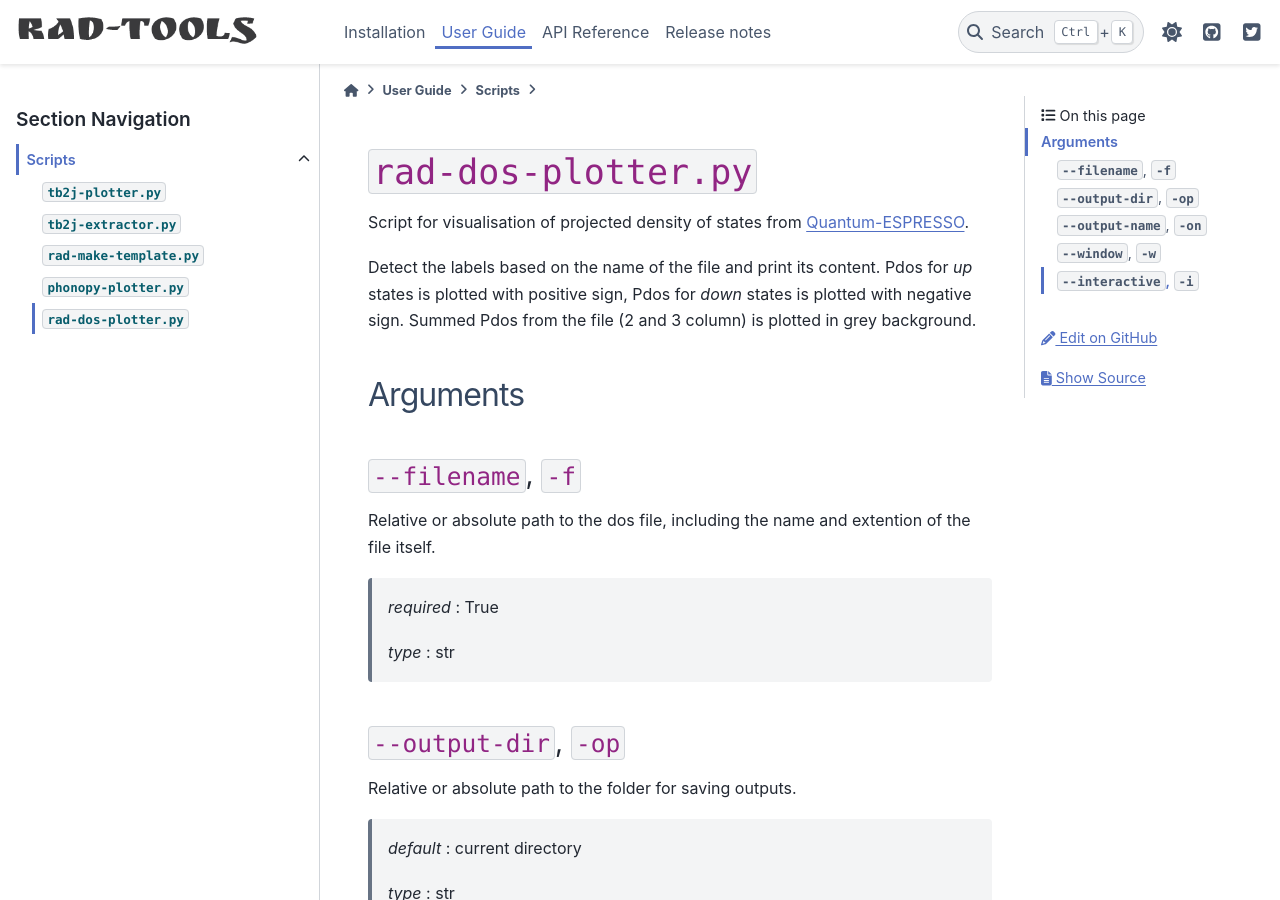
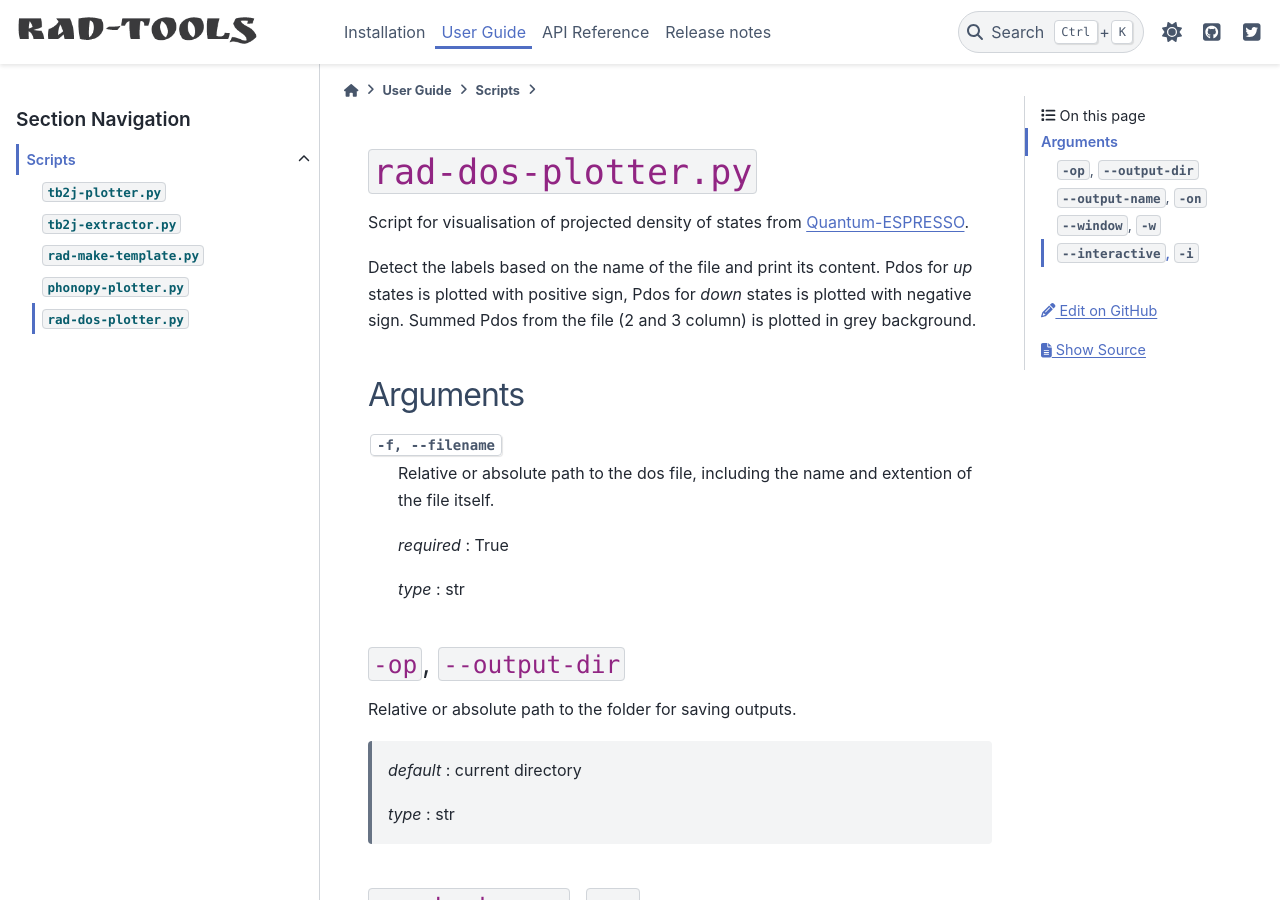
Before and after one commit to adrybakov/rad-tools, a Sphinx documentation site: the page built from docs/source/user-guide/rad-dos-plotter.rst, in a window 1280 px wide and 900 px high. Built offline with Sphinx 7.4.7 and the PyData theme 0.15.4, drawn with Linux system fonts in a browser that asks for light colours.

Commit message:
New argument style try

```diff
--- a/docs/source/user-guide/rad-dos-plotter.rst
+++ b/docs/source/user-guide/rad-dos-plotter.rst
@@ -17,10 +17,9 @@ Arguments
 
 .. _rad-dos-plotter_filename:
 
-``--filename``, ``-f``
-----------------------
-Relative or absolute path to the dos file,
-including the name and extention of the file itself.
+-f, --filename
+    Relative or absolute path to the dos file,
+    including the name and extention of the file itself.
 
     *required* : True
 
@@ -29,7 +28,7 @@ including the name and extention of the file itself.
 
 .. _rad-dos-plotter_output-dir:
 
-``--output-dir``, ``-op``
+``-op``, ``--output-dir``
 -------------------------
 Relative or absolute path to the folder for saving outputs.
 
```
